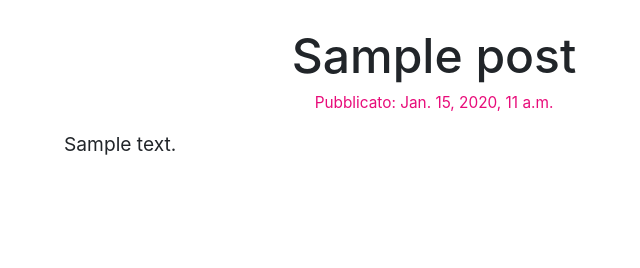
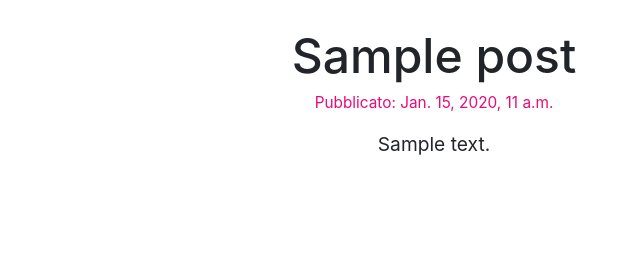
Before and after one commit to narxil/my-first-blog, a Django app: template blog/templates/blog/post_list.html in a window 1280 px wide. Shown: the part 224-492 px from the top of the page, without its empty margins (206-846 px from the left). Run offline with Django 3.2, Linux system fonts and the light colour scheme; the template is opened without the code that fills it: values that come from a table or form of the project are taken from there, others are empty; tables that the repository leaves empty hold one stand-in row (values such as "Sample post"); some libraries are stand-ins or nearby versions.

Commit message:
Upgrade 13

```diff
--- a/blog/static/css/blog.css
+++ b/blog/static/css/blog.css
@@ -4,5 +4,5 @@ h1 a{color:#E80C7A;font-size: 4em;}
 h1 a:hover{color: #CF0D8F;}
 .logo{padding-bottom: 30px;text-align: center;}
 .data{font-size: 0.8em; color:#E80C7A; padding-bottom: 0px; width: 100%; text-align: center;}
-.post{width: 100%; font-size: 1.2em; margin-top: 0px; padding: 0px 30px 30px 30px; }
+.post{width: 100%; font-size: 1.2em; margin-top: 0px; padding: 0px 30px 30px 30px; text-align: center;}
 h4.titolo_post{text-align: center; font-size: 2.5em;}
```
